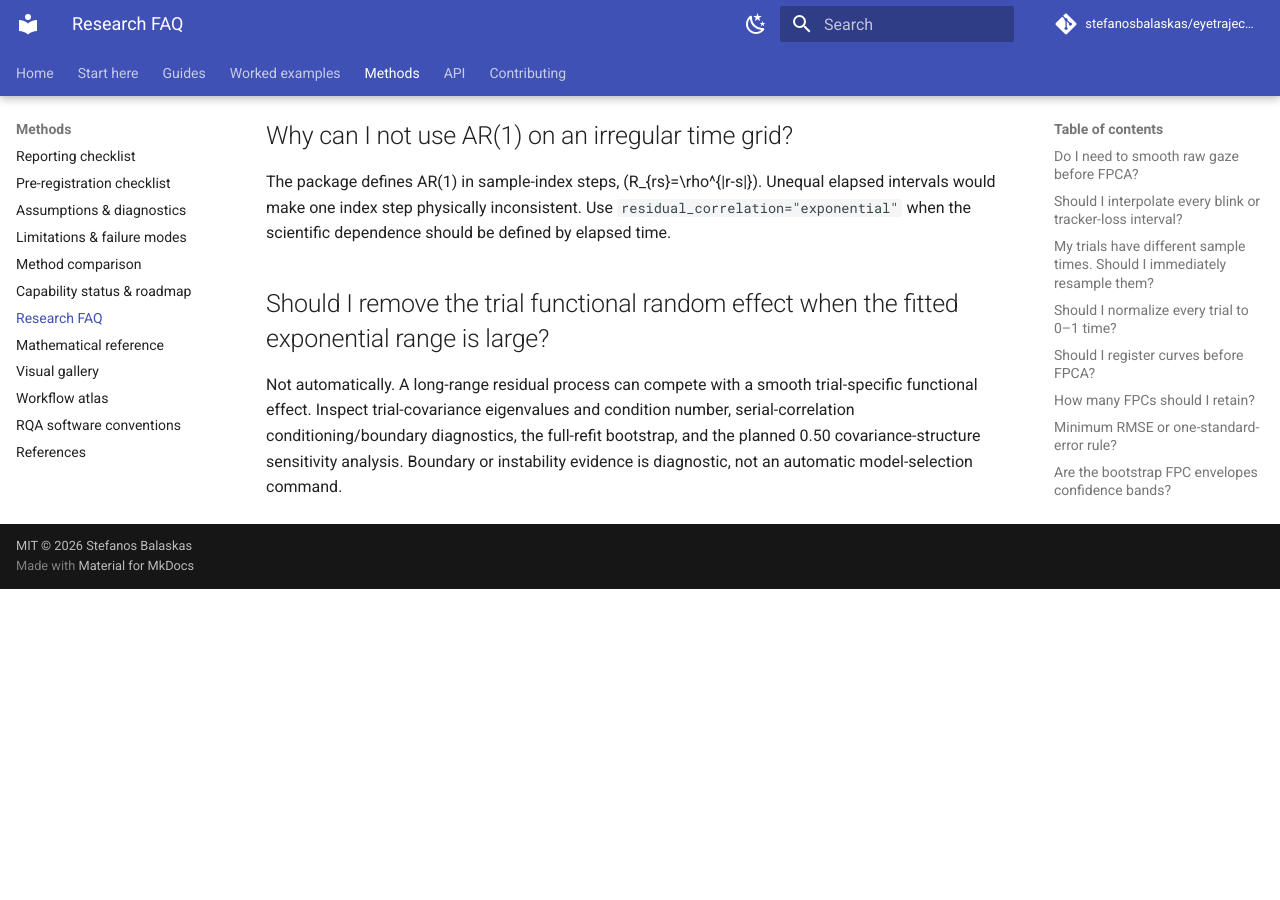
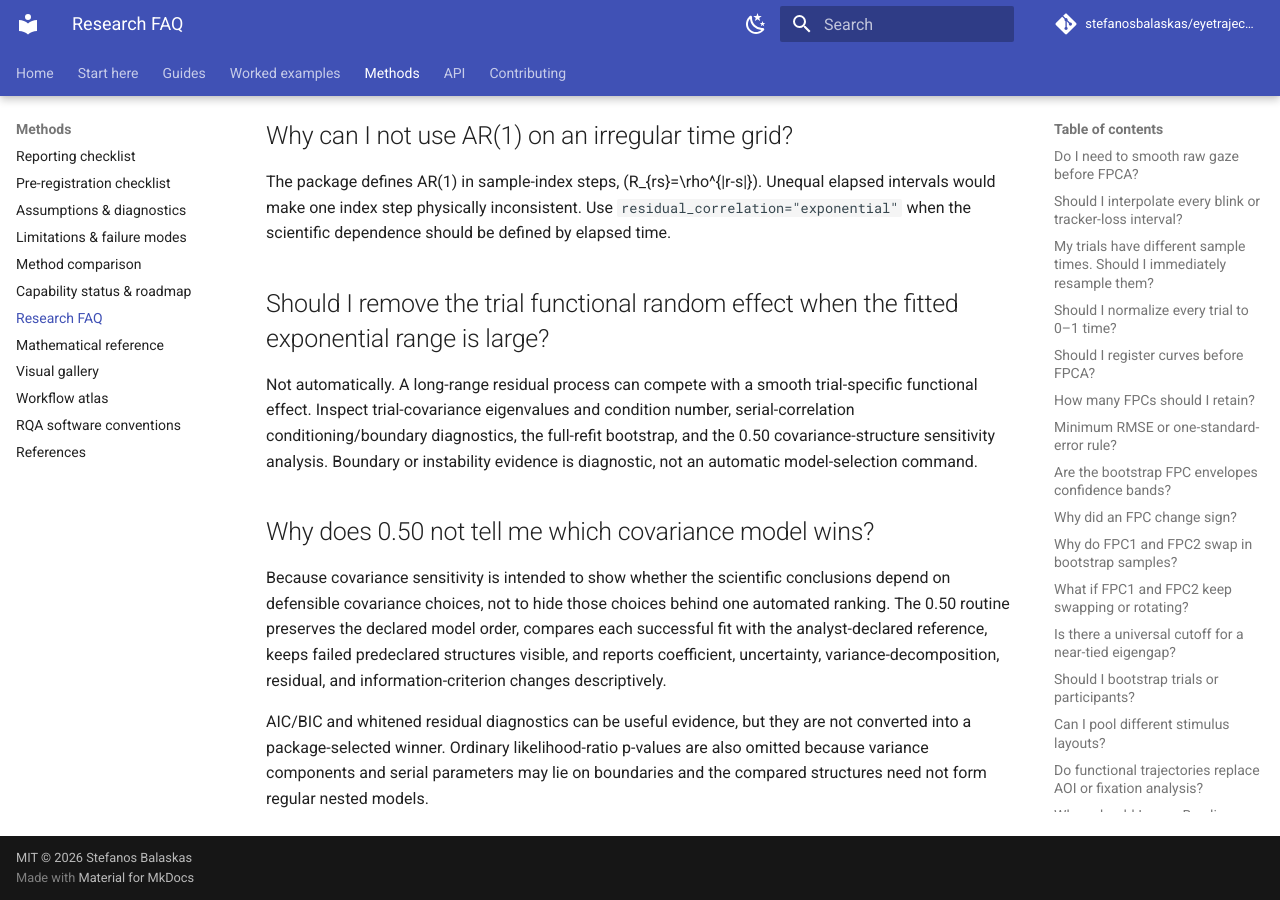
Before and after one commit to stefanosbalaskas/eyetrajectoriespy, an MkDocs documentation site: the page built from docs/methods/faq.md, in a window 1280 px wide and 900 px high, scrolled down 24689 px. Built offline with MkDocs 1.6.1 and Material for MkDocs 9.7.7, drawn with Linux system fonts in a browser that asks for light colours; comment, search, counter and statistics services are not loaded; before the commit the page ends 25278 px from its top, so only the background shows below that.

Commit message:
Reconcile 0.50 documentation

```diff
--- a/docs/methods/faq.md
+++ b/docs/methods/faq.md
@@ -717,6 +717,22 @@
 Not automatically. A long-range residual process can compete with a smooth
 trial-specific functional effect. Inspect trial-covariance eigenvalues and
 condition number, serial-correlation conditioning/boundary diagnostics, the
-full-refit bootstrap, and the planned 0.50 covariance-structure sensitivity
+full-refit bootstrap, and the 0.50 covariance-structure sensitivity
 analysis. Boundary or instability evidence is diagnostic, not an automatic
 model-selection command.
+
+## Why does 0.50 not tell me which covariance model wins?
+
+Because covariance sensitivity is intended to show whether the scientific
+conclusions depend on defensible covariance choices, not to hide those choices
+behind one automated ranking. The 0.50 routine preserves the declared model
+order, compares each successful fit with the analyst-declared reference, keeps
+failed predeclared structures visible, and reports coefficient, uncertainty,
+variance-decomposition, residual, and information-criterion changes
+descriptively.
+
+AIC/BIC and whitened residual diagnostics can be useful evidence, but they are
+not converted into a package-selected winner. Ordinary likelihood-ratio
+p-values are also omitted because variance components and serial parameters may
+lie on boundaries and the compared structures need not form regular nested
+models.
```
